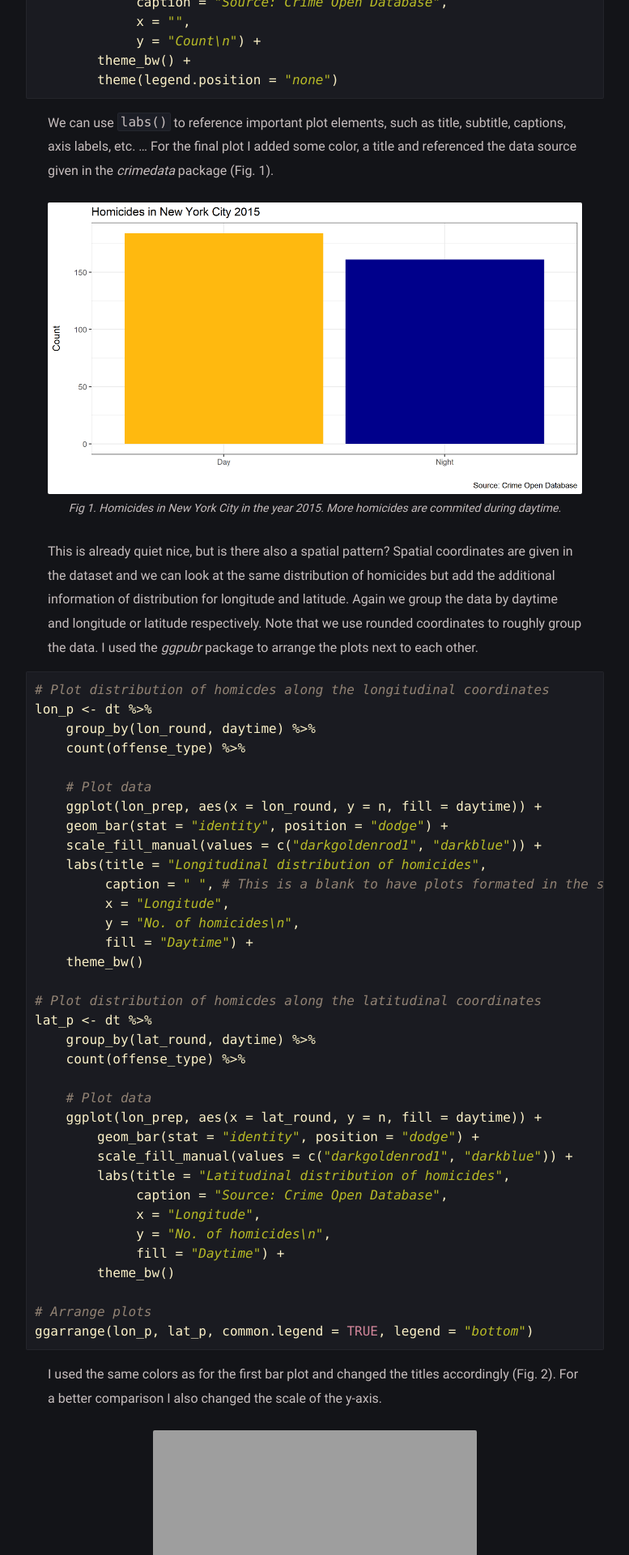
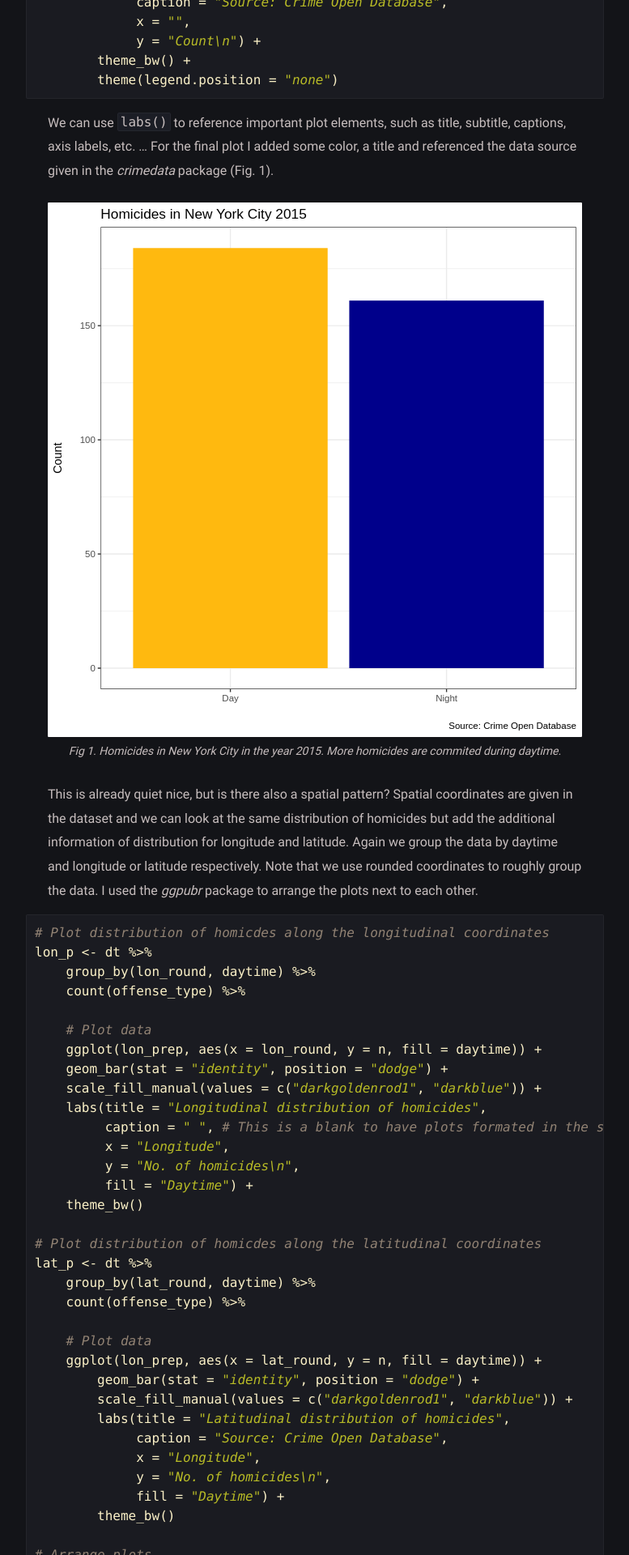
Before and after one commit to seb1458/seb1458.github.io, a Jekyll site: the page built from _posts/220903-SWD/2022-09-03-swdTutorial.md, in a window 1280 px wide. Shown: the part 2479-4399 px from the top of the page at 81% size, without its empty margins (251-1028 px from the left). Built offline with Jekyll 4.4.1, drawn with Linux system fonts in a browser that asks for light colours.

Commit message:
Update 2022-09-03-swdTutorial.md

```diff
--- a/_posts/220903-SWD/2022-09-03-swdTutorial.md
+++ b/_posts/220903-SWD/2022-09-03-swdTutorial.md
@@ -89,7 +89,7 @@
 We can use `labs()` to reference important plot elements, such as title, subtitle, captions, axis labels, etc. ... For the final plot I added some color, a title and referenced the data source given in the *crimedata* package (Fig. 1).
 
 <figure>
-<img src="https://seb1458.github.io/assets/img/220903-SWD-novel/simple_plot.png" style="display: block; margin: auto;" />
+<img src="https://seb1458.github.io/assets/img/220903-SWD-novel/simple_plot.svg" style="display: block; margin: auto;" />
 <figcaption>Fig 1. Homicides in New York City in the year 2015. More homicides are commited during daytime.</figcaption>
 </figure>
 
```
